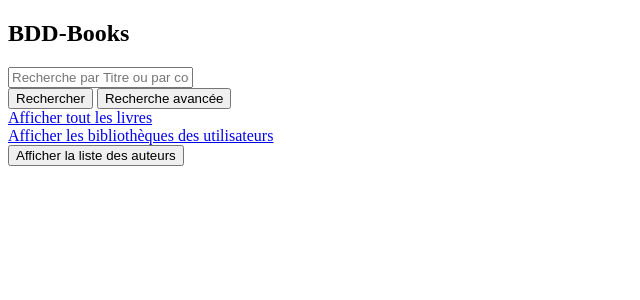
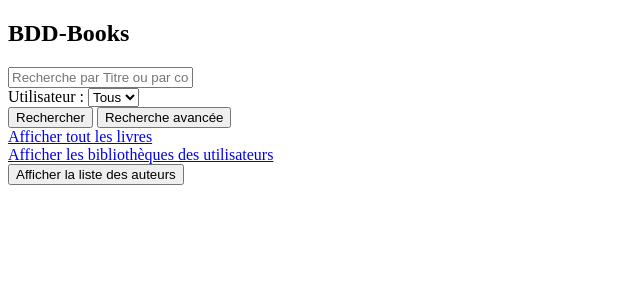
Before and after one commit to JLA23/BDD-Book, a Symfony app: template templates/pages/index.html.twig in a window 1280 px wide. Shown: the part 26-326 px from the top of the page, without its empty margins (0-640 px from the left). Run offline with Twig, Linux system fonts and the light colour scheme; the template is opened without the code that fills it, so the values that code supplies are empty; some libraries are stand-ins or nearby versions.

Commit message:
Filtre user

```diff
--- a/assets/scss/styles/_index.scss
+++ b/assets/scss/styles/_index.scss
@@ -63,6 +63,10 @@
     padding-top: 2%;
   }
 
+  #selectuser{
+    padding-top: 2%;
+  }
+
 }
 
 .row{
--- a/src/Controller/IndexController.php
+++ b/src/Controller/IndexController.php
@@ -23,6 +23,8 @@ class IndexController extends AbstractController
      */
     public function index()
     {
-        return $this->render('pages/index.html.twig') ;
+        $em = $this->getDoctrine()->getManager();
+        $users = $em->getRepository(User::class)->findAll();
+        return $this->render('pages/index.html.twig',['users' => $users]) ;
     }
 }
--- a/src/Entity/User.php
+++ b/src/Entity/User.php
@@ -83,7 +83,7 @@ class User implements UserInterface
      */
     public function getUsername(): string
     {
-        return (string) $this->email;
+        return (string) $this->username;
     }
 
     /**
--- a/templates/pages/index.html.twig
+++ b/templates/pages/index.html.twig
@@ -12,6 +12,15 @@
                         <div class="col-sm-12 col-md-12">
                             <input class='form-control' name='value' title="Search" placeholder="Recherche par Titre ou par code ISBN" type="text" id="search"/>
                             <!--<button id="cameraButton" class="btn btn-success" type="button"><i class="fas fa-camera"></i></button>-->
+                            <div id='selectuser' class="text-center">
+                              <label for="user-select">Utilisateur :</label>
+                                <select class="form-control" aria-label="Default select example" name="user" id="user-select">
+                                    <option value="0">Tous</option>
+                                    {% for user in users %}
+                                        <option value="{{ user.id }}">{{ user.username }}</option>
+                                    {% endfor %}
+                                </select>
+                            </div>
                             <div id="divSearchButton" class="text-center">
                                 <button id="searchButton" type="submit" class="btn btn-primary"><i class="fas fa-search"></i> Rechercher</button>
                                 <button id="searchAvance" type="button" class="btn btn-danger"><i class="fas fa-search"></i> Recherche avancée</button>
```
Also changed, not shown: src/Controller/LivresController.php (+6 -2 lines), src/Repository/LivreRepository.php (+12 -5 lines), 2 other files.
